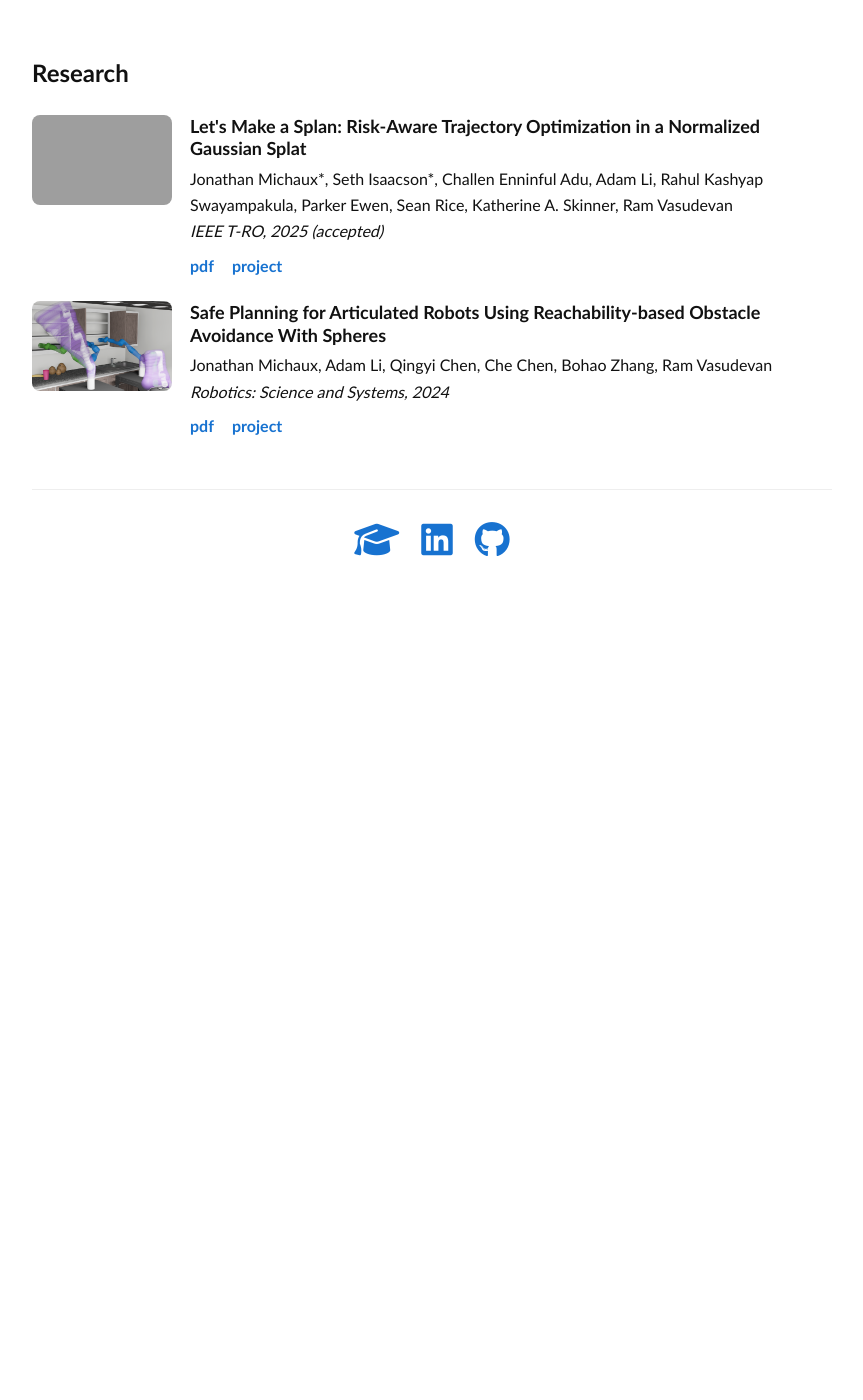
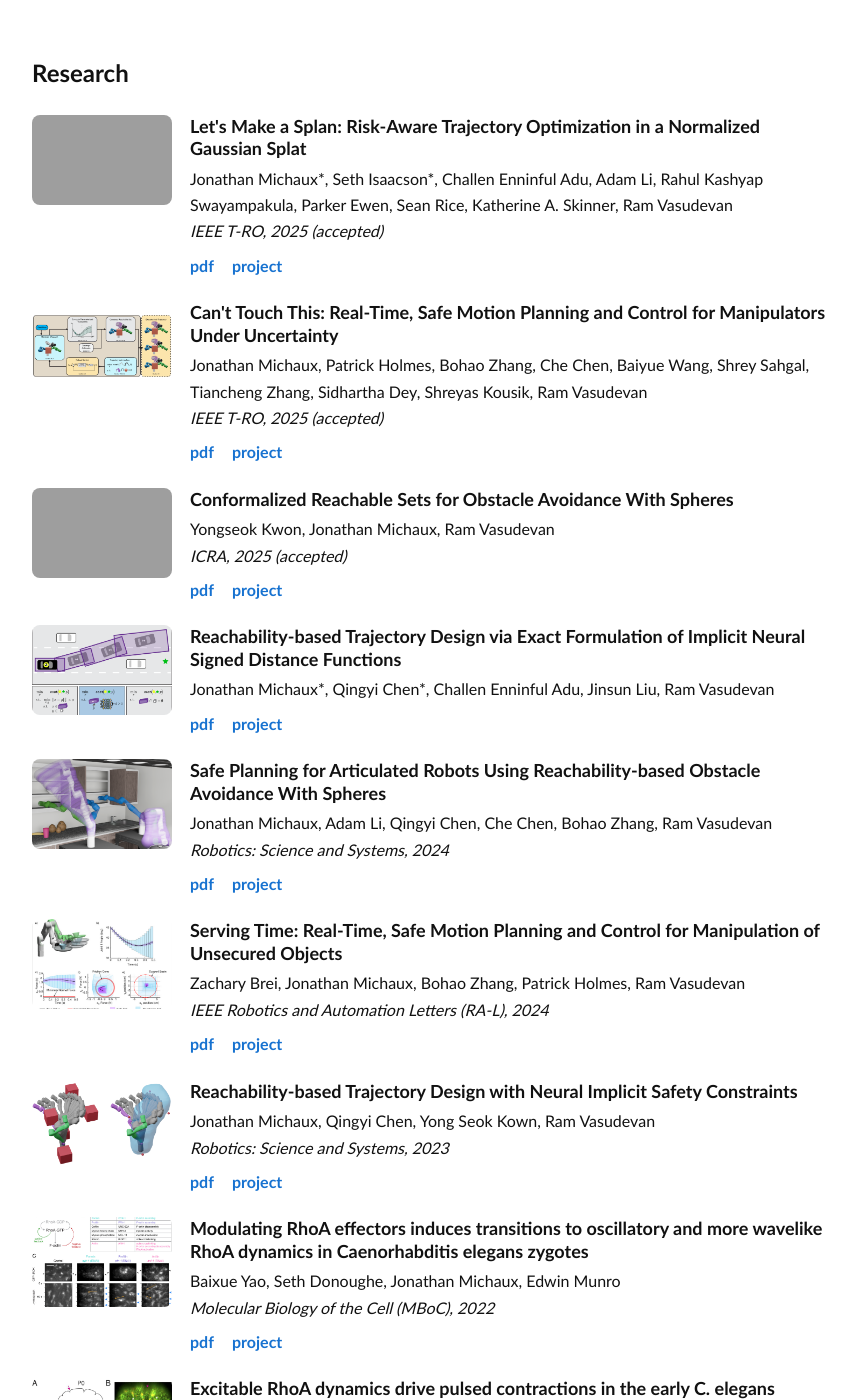
Before and after one commit to jmichaux/jmichaux.github.io, a Jekyll site: the page built from index.md, in a window 1280 px wide and 1400 px high, scrolled down 470 px. Shown: the whole window, without its empty margins (208-1071 px from the left). Built offline with Jekyll 4.4.1, drawn with Linux system fonts in a browser that asks for light colours; a style sheet for code colours, icons or effects is not loaded; before the commit the page ends 1100 px from its top, so only the background shows below that; some of the changed text lies outside the part shown; grey boxes are pictures that could not be loaded.

Commit message:
updated publications

```diff
--- a/_data/publications.yml
+++ b/_data/publications.yml
@@ -5,9 +5,58 @@
   project: "https://roahmlab.github.io/splanning/"
   image: "/assets/images/papers/splanning.png"
 
+- title: "Can't Touch This: Real-Time, Safe Motion Planning and Control for Manipulators Under Uncertainty"
+  authors: "Jonathan Michaux, Patrick Holmes, Bohao Zhang, Che Chen, Baiyue Wang, Shrey Sahgal, Tiancheng Zhang, Sidhartha Dey, Shreyas Kousik, Ram Vasudevan"
+  venue: "IEEE T-RO, 2025 (accepted)"
+  pdf: "https://arxiv.org/pdf/2301.13308.pdf"
+  project: "https://roahmlab.github.io/armour/"
+  image: "/assets/images/papers/armour.png"
+
+- title: "Conformalized Reachable Sets for Obstacle Avoidance With Spheres"
+  authors: "Yongseok Kwon, Jonathan Michaux, Ram Vasudevan"
+  venue: "ICRA, 2025 (accepted)"
+  pdf: ""  # add when you have it
+  project: "https://roahmlab.github.io/crows/"
+  image: "/assets/images/papers/crows2.png"
+
+- title: "Reachability-based Trajectory Design via Exact Formulation of Implicit Neural Signed Distance Functions"
+  authors: "Jonathan Michaux*, Qingyi Chen*, Challen Enninful Adu, Jinsun Liu, Ram Vasudevan"
+  venue: ""  # add venue/year if you want
+  pdf: "https://arxiv.org/pdf/2403.12280/"
+  project: "https://roahmlab.github.io/redefined/"
+  image: "/assets/images/papers/redefine_opening_figure.png"
+
 - title: "Safe Planning for Articulated Robots Using Reachability-based Obstacle Avoidance With Spheres"
   authors: "Jonathan Michaux, Adam Li, Qingyi Chen, Che Chen, Bohao Zhang, Ram Vasudevan"
   venue: "Robotics: Science and Systems, 2024"
   pdf: "https://arxiv.org/pdf/2402.08857.pdf"
   project: "https://roahmlab.github.io/sparrows/"
   image: "/assets/images/papers/sparrows.png"
+
+- title: "Serving Time: Real-Time, Safe Motion Planning and Control for Manipulation of Unsecured Objects"
+  authors: "Zachary Brei, Jonathan Michaux, Bohao Zhang, Patrick Holmes, Ram Vasudevan"
+  venue: "IEEE Robotics and Automation Letters (RA-L), 2024"
+  pdf: "https://ieeexplore.ieee.org/stamp/stamp.jsp?tp=&arnumber=10403905"
+  project: "https://roahmlab.github.io/waitr-dev/"
+  image: "/assets/images/papers/waitr.png"
+
+- title: "Reachability-based Trajectory Design with Neural Implicit Safety Constraints"
+  authors: "Jonathan Michaux, Qingyi Chen, Yong Seok Kown, Ram Vasudevan"
+  venue: "Robotics: Science and Systems, 2023"
+  pdf: "https://www.roboticsproceedings.org/rss19/p062.pdf"
+  project: "https://roahmlab.github.io/RDF/"
+  image: "/assets/images/papers/rdf.png"
+
+- title: "Modulating RhoA effectors induces transitions to oscillatory and more wavelike RhoA dynamics in Caenorhabditis elegans zygotes"
+  authors: "Baixue Yao, Seth Donoughe, Jonathan Michaux, Edwin Munro"
+  venue: "Molecular Biology of the Cell (MBoC), 2022"
+  pdf: "https://www.molbiolcell.org/doi/epdf/10.1091/mbc.E21-11-0542"
+  project: ""  # add if you have one
+  image: "/assets/images/papers/modulating.png"
+
+- title: "Excitable RhoA dynamics drive pulsed contractions in the early C. elegans embryo"
+  authors: "Jonathan B. Michaux, François B. Robin, William M. McFadden, Edwin M. Munro"
+  venue: "Journal of Cell Biology (JCB), 2018"
+  pdf: "https://rupress.org/jcb/article-pdf/217/12/4230/1612290/jcb_201806161.pdf"
+  project: ""  # add if you have one
+  image: "/assets/images/papers/excitable.png"
```
